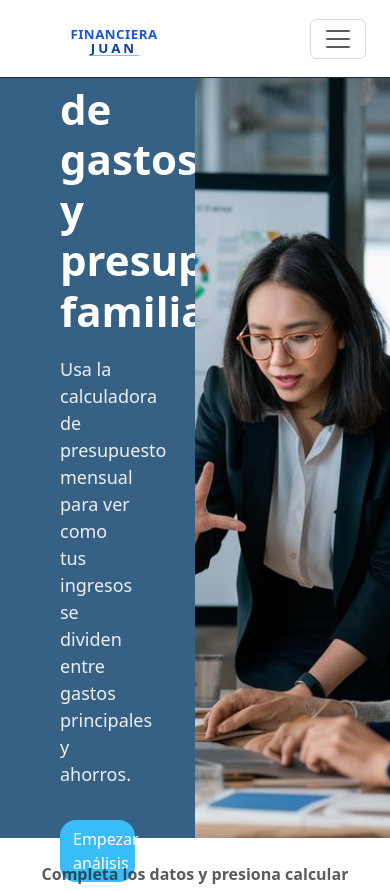
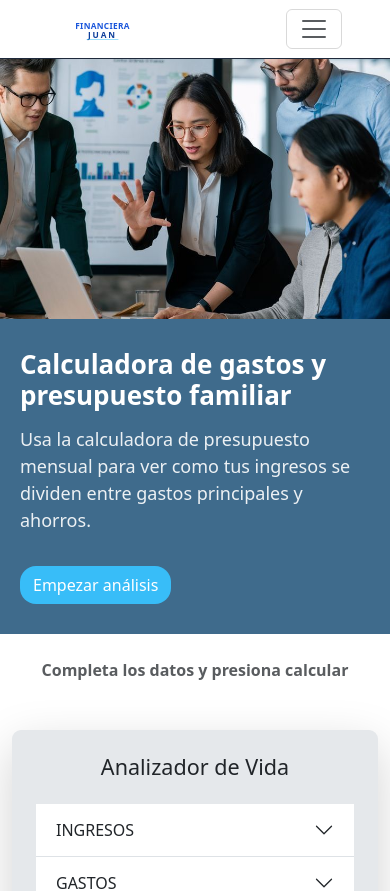
Before and after one commit to AldairBroncano/FinancieraJuan, an Angular app in the folder FinancieraJuan_Frontend/: page / in a window 390 px wide. Shown: the top 891 px of the page. Built offline with nearby package versions, Linux system fonts and the light colour scheme.

Commit message:
Frontend: Se responsive para img y texto

```diff
--- a/FinancieraJuan_Frontend/src/app/pages/analisis/analisis.css
+++ b/FinancieraJuan_Frontend/src/app/pages/analisis/analisis.css
@@ -13,19 +13,44 @@ body {
   border-bottom: 1px solid #1e293b;
 }
 
-/* LOGO */
-.navbar-brand {
-  font-size: 20px;
+.logo {
+  height: 45px;
+  width: auto;
+  object-fit: contain;
+}
+
+/* Ajuste en mobile */
+@media (max-width: 768px) {
+  .logo {
+    height: 32px;
+  }
 }
 
 /* LINKS */
 .nav-link {
   color: #0b2477 !important;
-  transition: 0.2s;
+  position: relative;
+  transition: 0.3s;
+}
+
+.nav-link::after {
+  content: '';
+  position: absolute;
+  width: 0%;
+  height: 2px;
+  bottom: -3px;
+  left: 0;
+  background-color: #38bdf8;
+  transition: 0.3s;
 }
 
 .nav-link:hover {
   color: #38bdf8 !important;
+  transform: translateY(-2px);
+}
+
+.nav-link:hover::after {
+  width: 100%;
 }
 
 /* USUARIO */
@@ -37,46 +62,51 @@ body {
 .btn {
   color: #0b2477;
 }
-.hero-container {
-  display: flex;
-  height: 90vh;
+
+.hero-row {
+  min-height: 100vh;
 }
 
-/* IZQUIERDA */
-.hero-left {
-  width: 50%;
-  background: #366185;
-  color: white;
-  display: flex;
-  flex-direction: column;
-  justify-content: center;
-  padding: 60px;
-}
-
-.hero-left h1 {
-  font-size: 42px;
-  font-weight: bold;
-  margin-bottom: 20px;
-}
-
-.hero-left p {
-  font-size: 18px;
-  opacity: 0.9;
-}
-
-/* DERECHA */
-.hero-right {
-  width: 50%;
-}
-
-.hero-right img {
+/* IMAGEN */
+.hero-img img {
   width: 100%;
   height: 100%;
   object-fit: cover;
 }
 
-.row {
-  align-items: flex-start;
+/* TEXTO */
+.hero-text {
+  background: #3f6b8c; /* más tipo N26 */
+  color: white;
+  padding: 90px;
+}
+
+.hero-text h1 {
+  font-size: 42px;
+  font-weight: bold;
+}
+
+.hero-text p {
+  font-size: 18px;
+  margin-top: 15px;
+  opacity: 0.9;
+}
+@media (max-width: 992px) {
+  .hero-row {
+    min-height: auto;
+  }
+
+  .hero-img img {
+    height: 260px;
+  }
+
+  .hero-text {
+    padding: 30px 20px;
+  }
+
+  .hero-text h1 {
+    font-size: 26px;
+  }
 }
 
 .card {
--- a/FinancieraJuan_Frontend/src/app/pages/analisis/analisis.html
+++ b/FinancieraJuan_Frontend/src/app/pages/analisis/analisis.html
@@ -1,6 +1,6 @@
-<nav class="navbar navbar-expand-lg custom-navbar px-4">
-  <a class="navbar-brand" href="#">
-    <img src="FinancieraJuan.svg" alt="Financiera Juan" height="51" width="180" />
+<nav class="navbar navbar-expand-lg custom-navbar px-5">
+  <a class="navbar-brand d-flex align-items-center" href="#">
+    <img src="FinancieraJuan.svg" alt="Financiera Juan" class="logo" />
   </a>
 
   <button class="navbar-toggler" type="button" data-bs-toggle="collapse" data-bs-target="#menu">
@@ -27,20 +27,26 @@
   </div>
 </nav>
 
-<div class="hero-container">
-  <div class="hero-left">
-    <h1>Calculadora de gastos y presupuesto familiar</h1>
+<div class="container-fluid p-0">
+  <div class="row g-0 hero-row">
+    <!-- IMAGEN -->
+    <div class="col-12 col-lg-6 order-1 order-lg-2 hero-img">
+      <img src="img2.jpg" alt="finanzas" />
+    </div>
 
-    <p>
-      Usa la calculadora de presupuesto mensual para ver como tus ingresos se dividen entre gastos
-      principales y ahorros.
-    </p>
+    <!-- TEXTO -->
+    <div class="col-12 col-lg-6 order-2 order-lg-1 hero-text d-flex align-items-center">
+      <div class="contenido">
+        <h1>Calculadora de gastos y presupuesto familiar</h1>
 
-    <button class="btn btn-custom mt-3" (click)="irAnalizador()">Empezar análisis</button>
-  </div>
+        <p>
+          Usa la calculadora de presupuesto mensual para ver como tus ingresos se dividen entre
+          gastos principales y ahorros.
+        </p>
 
-  <div class="hero-right">
-    <img src="img2.jpg" alt="finanzas" />
+        <button class="btn btn-custom mt-3">Empezar análisis</button>
+      </div>
+    </div>
   </div>
 </div>
 
@@ -251,7 +257,7 @@
 
                   <input
                     class="form-control mb-3"
-                    placeholder="horas Libres"
+                    placeholder="nivel de estres"
                     type="number"
                     [ngModel]="data.nivelEstres"
                     (ngModelChange)="data.nivelEstres = $event"
```
